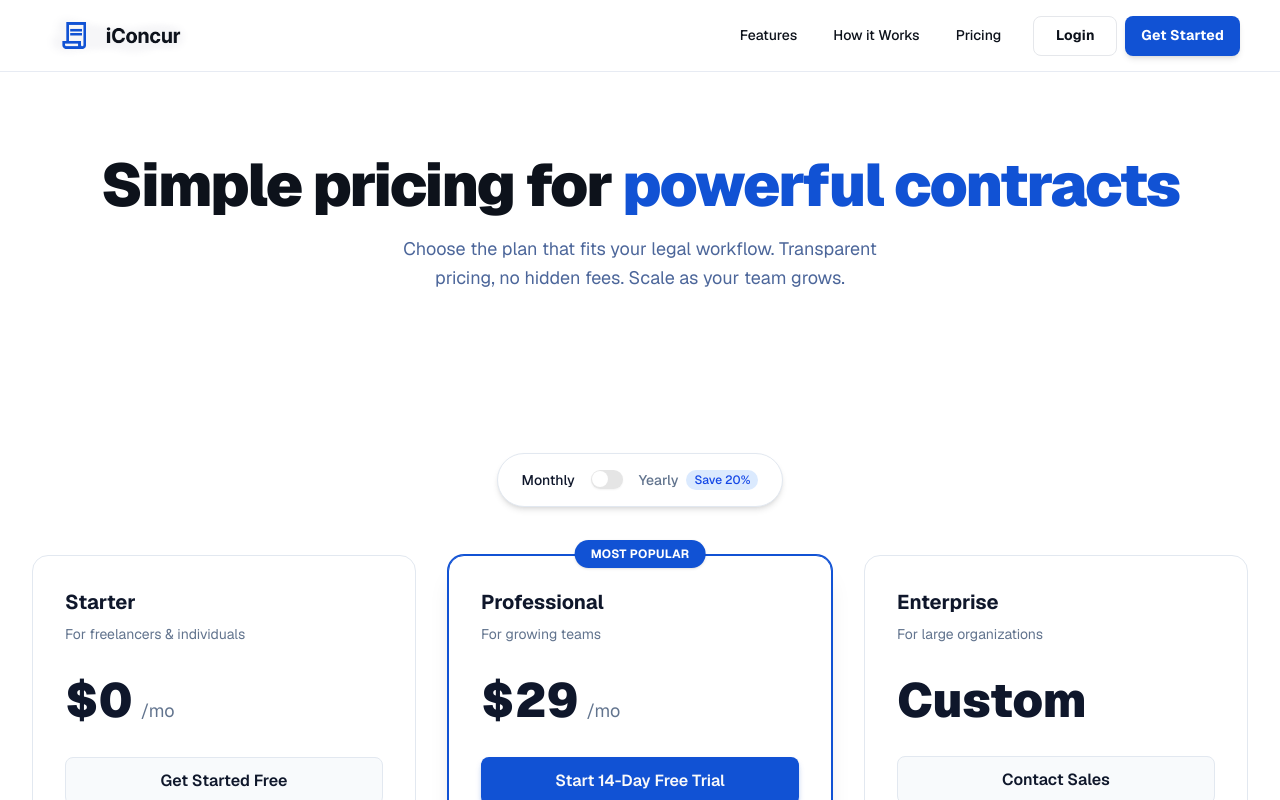
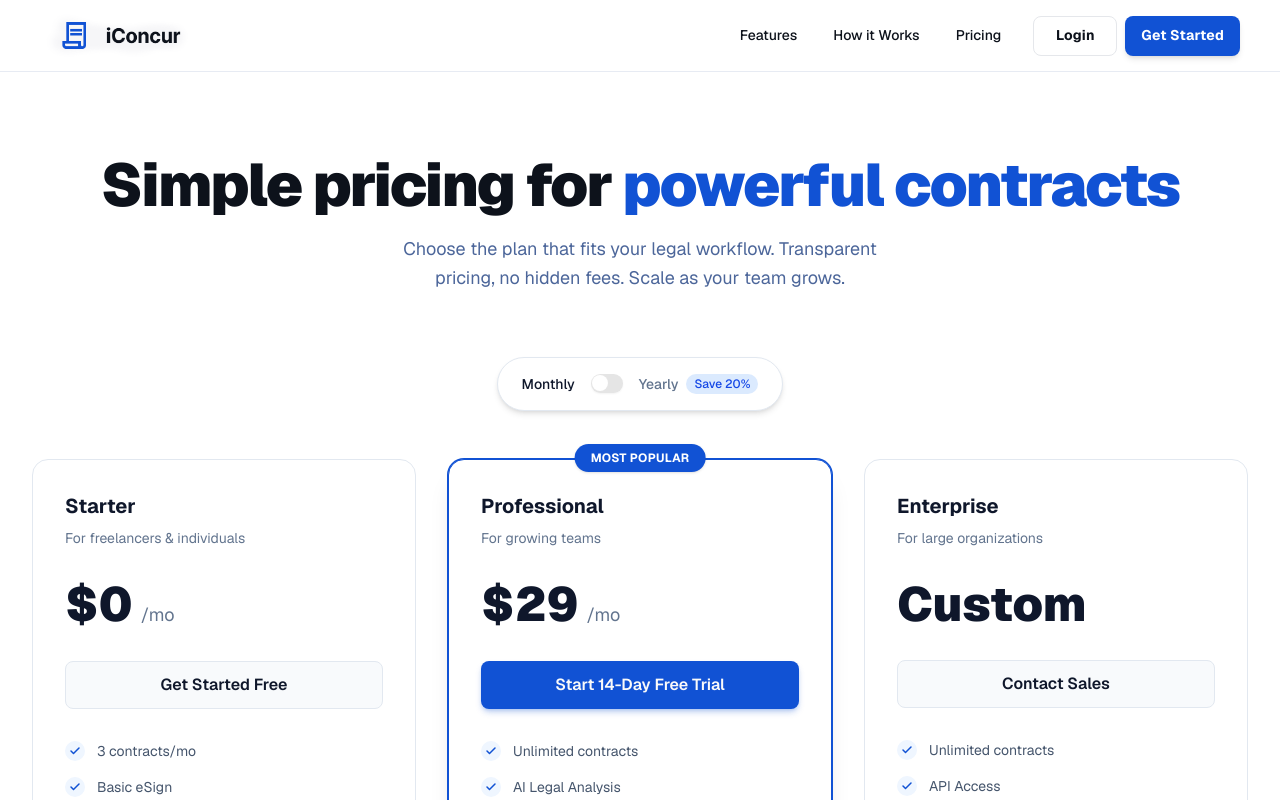
Before and after one commit to codeAKstan/iConcur, a Next.js app: page /pricing in a window 1280 px wide. Shown: the top 800 px of the page. Built offline with nearby package versions, Linux system fonts and the light colour scheme.

Commit message:
style(pricing): adjust padding values for better spacing consistency
Update vertical padding in pricing components to create more balanced spacing between sections

```diff
--- a/components/pricing/pricing-cards.tsx
+++ b/components/pricing/pricing-cards.tsx
@@ -58,7 +58,7 @@ export function PricingCards() {
   const [isYearly, setIsYearly] = useState(false)
 
   return (
-    <section className="flex flex-col justify-center py-12 lg:py-20 px-4 lg:px-8">
+    <section className="flex flex-col justify-center pt-4 lg:pt-8 pb-12 lg:pb-20 px-4 lg:px-8">
       {/* Toggle */}
       <motion.div
         initial={{ opacity: 0, y: -20 }}
--- a/components/pricing/pricing-header.tsx
+++ b/components/pricing/pricing-header.tsx
@@ -1,6 +1,6 @@
 export function PricingHeader() {
   return (
-    <section className="layout-container flex flex-col items-center text-center py-12 lg:py-20 px-4">
+    <section className="layout-container flex flex-col items-center text-center pt-12 lg:pt-20 pb-4 lg:pb-8 px-4">
       <h1 className="text-[#0d121b] dark:text-white text-4xl sm:text-5xl lg:text-6xl font-black leading-[1.1] tracking-[-0.033em] mb-4 text-balance">
         Simple pricing for <span className="text-primary">powerful contracts</span>
       </h1>
```
